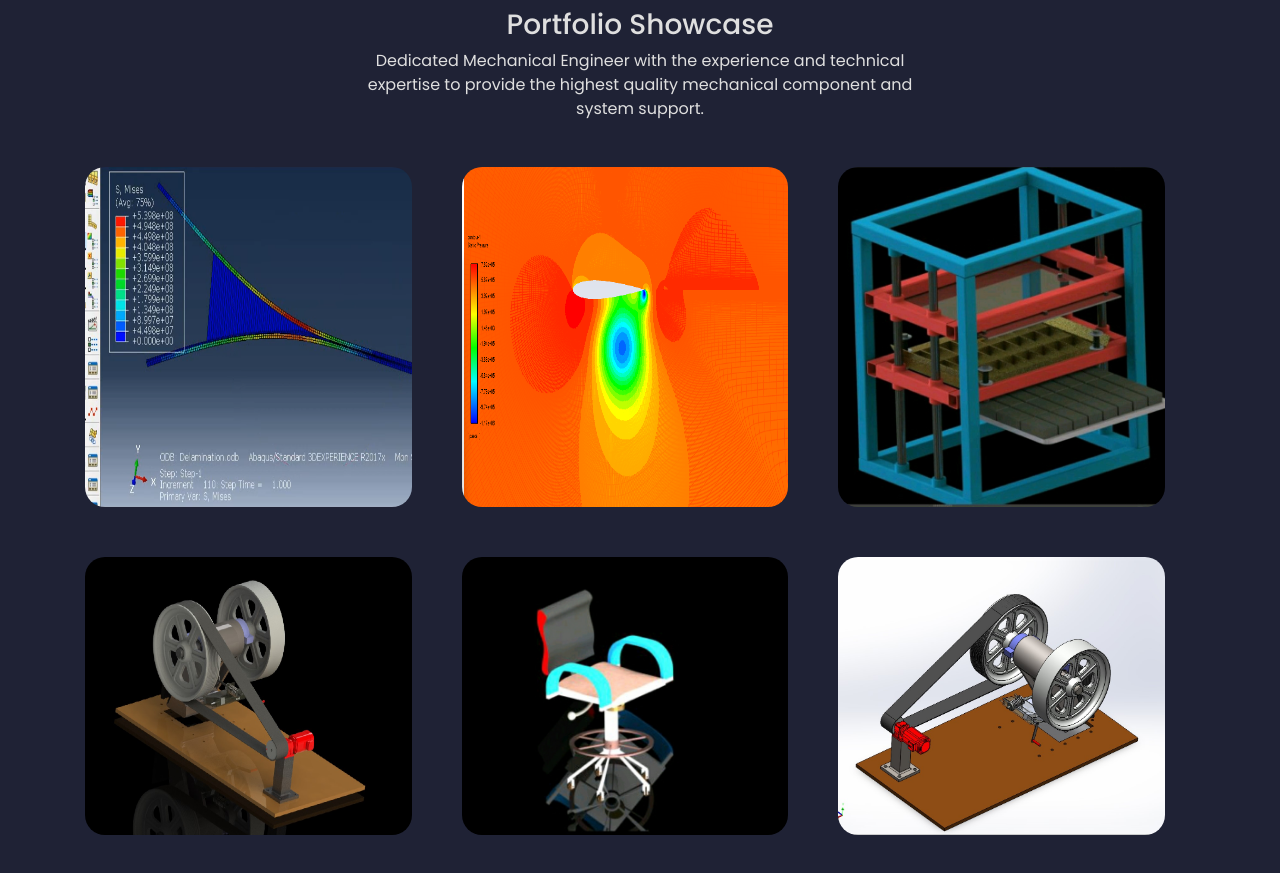
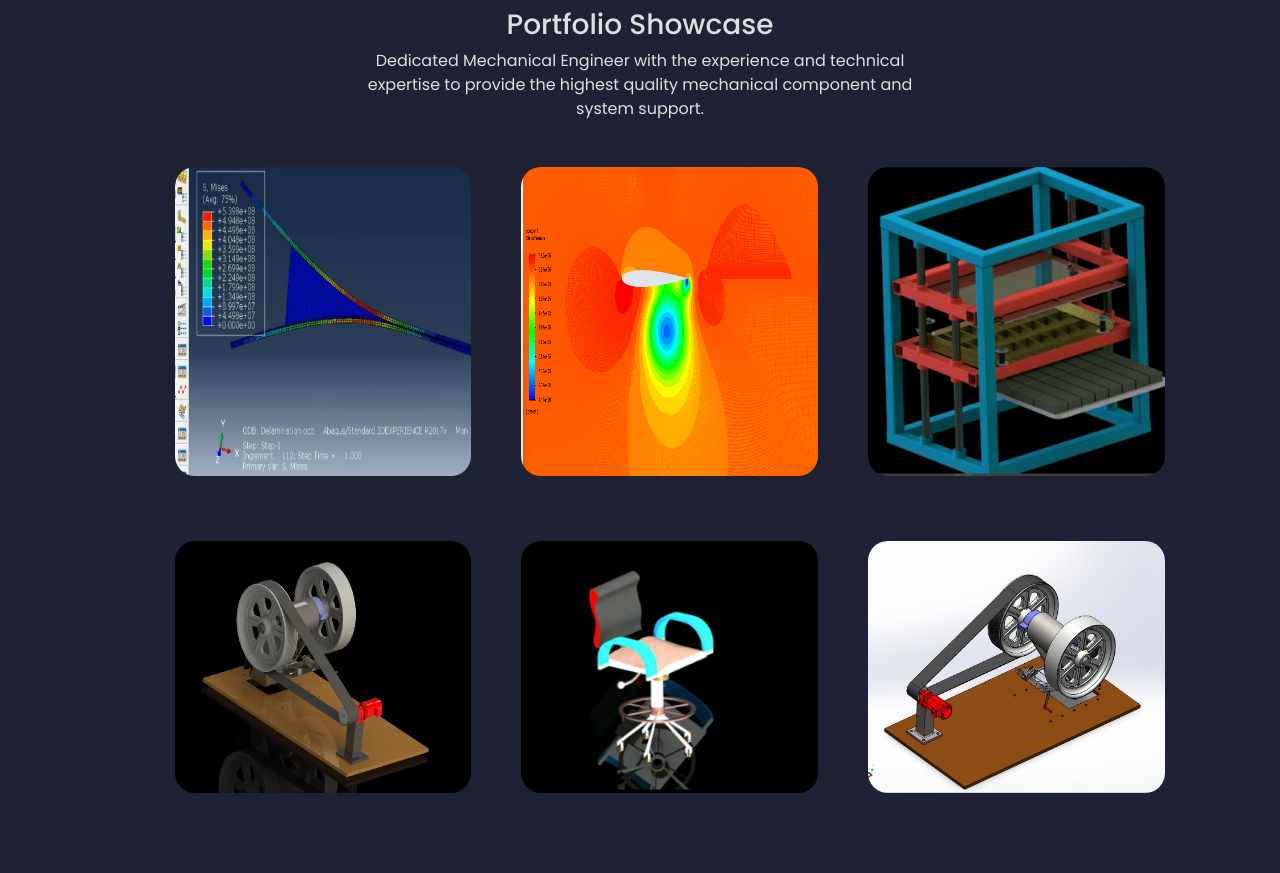
Before and after one commit to FredsTechVerse/sospeter, a website: page index.html in a window 1280 px wide. Shown: the part 3140-4013 px from the top of the page. Drawn offline with nearby package versions, Linux system fonts and the light colour scheme.

Commit message:
portfolios final implementation

```diff
--- a/index.html
+++ b/index.html
@@ -225,54 +225,10 @@
                         <p class="col col-12 col-md-6 mx-auto section-p">Dedicated Mechanical Engineer with the experience and technical expertise to provide the highest quality mechanical component and system support.</p>
 
                       </div>
-                      <div class="portfolios-container">
+                      <div class="portfolios-container" id="portfolios">
 
 
 
-                      <div class="row portfolios-body" id="portfolios">
-
-                            <img src="../portfolios/a.png" alt="Avatar" class="image">
-                            <div class="overlay">
-                              <div class="text">Hello World</div>
-                            </div>
-                      </div>
-
-                      <div class="row portfolios-body" id="portfolios">
-
-                        <img src="../portfolios/b.png" alt="Avatar" class="image">
-                        <div class="overlay">
-                          <div class="text">Hello World</div>
-                        </div>
-                  </div>
-                  <div class="row portfolios-body" id="portfolios">
-
-                    <img src="../portfolios/c.jpeg" alt="Avatar" class="image">
-                    <div class="overlay">
-                      <div class="text">Hello World</div>
-                    </div>
-              </div>
-              <div class="row portfolios-body" id="portfolios">
-
-                <img src="../portfolios/d.jpg" alt="Avatar" class="image">
-                <div class="overlay">
-                  <div class="text">Hello World</div>
-                </div>
-          </div>
-
-          <div class="row portfolios-body" id="portfolios">
-
-            <img src="../portfolios/e.jpeg" alt="Avatar" class="image">
-            <div class="overlay">
-              <div class="text">Hello World</div>
-            </div>
-      </div>
-      <div class="row portfolios-body" id="portfolios">
-
-        <img src="../portfolios/f.jpg" alt="Avatar" class="image">
-        <div class="overlay">
-          <div class="text">Hello World</div>
-        </div>
-  </div>
 
 
 
@@ -283,78 +239,6 @@
                     </div>
 
 
-                    <!--initial portfolio-->
-
-                          <!--
-                      <div class="row portfolios-body" id="portfolios">
-
-                        <div class="col portfolio-container1 col-12" >
-                        <div class=" portfolio ">
-                          <h5 class="ph5" >category1</h5>
-                          <h4 class="ph4">title</h4>
-
-                        </div>
-
-
-                      </div>
-
-                      <div class="col portfolio-container2 col-12" >
-                        <div class=" portfolio ">
-                          <h5 class="ph5" >category2</h5>
-                          <h4 class="ph4">title</h4>
-
-                        </div>
-
-
-                      </div>
-
-                      <div class="col portfolio-container3 col-12" >
-                        <div class=" portfolio ">
-                          <h5 class="ph5" >categor3</h5>
-                          <h4 class="ph4">title</h4>
-
-                        </div>
-
-
-                      </div>
-
-                      <div class="col portfolio-container4 col-12" >
-                        <div class=" portfolio ">
-                          <h5 class="ph5" >category4</h5>
-                          <h4 class="ph4">title</h4>
-
-                        </div>
-
-
-                      </div>
-
-                      <div class="col portfolio-container5 col-12" >
-                        <div class=" portfolio ">
-                          <h5 class="ph5" >category5</h5>
-                          <h4 class="ph4">title</h4>
-
-                        </div>
-
-
-                      </div>
-
-                      <div class="col portfolio-container6 col-12" >
-                        <div class=" portfolio ">
-                          <h5 class="ph5" >category6</h5>
-                          <h4 class="ph4">title</h4>
-
-                        </div>
-
-
-                      </div>
-
-
-
-
-
-
-                      </div>
-                    -->
 
                     </div>
                                         <!--services-->
--- a/portfolios/portfolios.js
+++ b/portfolios/portfolios.js
@@ -1,57 +1,82 @@
-/*//lendering portfolios
+//lendering portfolios
 
 //serices object
 var portfolios = [
               {   id:1,
                   category:"FEA",
-                  image:"../portfolios/ABAQUS FEA Analysis",
-                  title:"Title"
+                  image:"../portfolios/a.png",
+                  title:"ABAQUS FEA Analysis"
               },
-              {   id:1,
+              {   id:2,
                 category:"CFD",
-                image:"../sos1.png",
-                title:"Title"
+                image:"../portfolios/b.png",
+                title:" CFD ANALYSIS"
             },
 
-            {   id:1,
+            {   id:3,
               category:"CAD",
-              image:"../portfolios/fea1.png",
-              title:"Title"
+              image:"../portfolios/c.jpeg",
+              title:"Manual Cabro Molding Machine"
           },
 
-          {   id:1,
+          {   id:4,
             category:"CAD",
-            image:"../sos1.png",
-            title:"Title"
+            image:"../portfolios/d.jpg",
+            title:"Rendered Jaw Crusher"
           },
 
-          {   id:1,
+          {   id:5,
             category:"CAD",
-            image:"../sos1.png",
-            title:"Title"
+            image:"../portfolios/e.jpeg",
+            title:"Solidworks Chair Design"
           },
 
-          {   id:1,
+          {   id:6,
             category:"MODELLING",
-            image:"../sos1.png",
-            title:"Title"
+            image:"../portfolios/f.jpg",
+            title:"Solidworks Jaw Crusher"
           }
     ]
     //mapping the object to DOM
 
-    document.getElementById('portfolios').innerHTML = portfolios.filter(portfolio=>portfolio.category==="CAD").map(portfolio =>
+    function renderAll(){
+      renderClicked=false;
+
+
+
+
+
+    document.getElementById('portfolios').innerHTML = portfolios.map(portfolio =>
         `
-        <div class="col portfolio-container col-12" style="background: url(${portfolio.image});
-        background-size: contain;
-        background-repeat: no-repeat;);">
-        <div class=" portfolio ">
-          <h5 class="ph5" >${portfolio.category}</h5>
-          <h4 class="ph4">${portfolio.title}</h4>
+        <div class="row portfolios-body" id="portfolios">
 
+        <img src="${portfolio.image}" alt="Avatar" class="image">
+        <div class="overlay">
+          <div class="text">
+            <h6 class="category">${portfolio.category}</h6>
+            <h4 class="titl">${portfolio.title}</h4>
+          </div>
         </div>
-
-      </div>
+  </div>
 `
     ).join('')
+  }
+renderAll();
+function renderClicked(){
+  renderAll=false;
+  document.getElementById('portfolios').innerHTML = portfolios.filter(portfolio=>portfolio.category==="CAD").map(portfolio =>
+    `
+    <div class="row portfolios-body" id="portfolios">
 
-    */
+    <img src="${portfolio.image}" alt="Avatar" class="image">
+    <div class="overlay">
+      <div class="text">
+        <h6 class="category">${portfolio.category}</h6>
+        <h4 class="titl">${portfolio.title}</h4>
+      </div>
+    </div>
+</div>
+`
+).join('')
+
+}
--- a/sass/portfolios.scss
+++ b/sass/portfolios.scss
@@ -7,11 +7,14 @@ $back:#23263a;
 .portfolios-container{
     display: flex;
     flex-direction: column;
+    margin-left: 7%;
+
 
 }
 .portfolios-body {
     position: relative;
     width: 100%;
+    margin-bottom:5%;
   }
 
   .image {
@@ -41,15 +44,24 @@ $back:#23263a;
   }
 
   .text {
-    color: white;
+      font-weight: 700;
     font-size: 20px;
-    position: absolute;
-    top: 50%;
-    left: 50%;
+    position:relative;
+    top: 15%;
+    left: 55%;
     -webkit-transform: translate(-50%, -50%);
     -ms-transform: translate(-50%, -50%);
     transform: translate(-50%, -50%);
-    text-align: center;
+    text-align: left;
+    .category{    text-align: left;
+
+                color: $rose;
+
+    }
+    .titl{
+        color: $light;
+
+    }
   }
 
   @media only screen and (min-width: 768px) {
```
Also changed, not shown: sass/portfolios.css, 1 other file.
